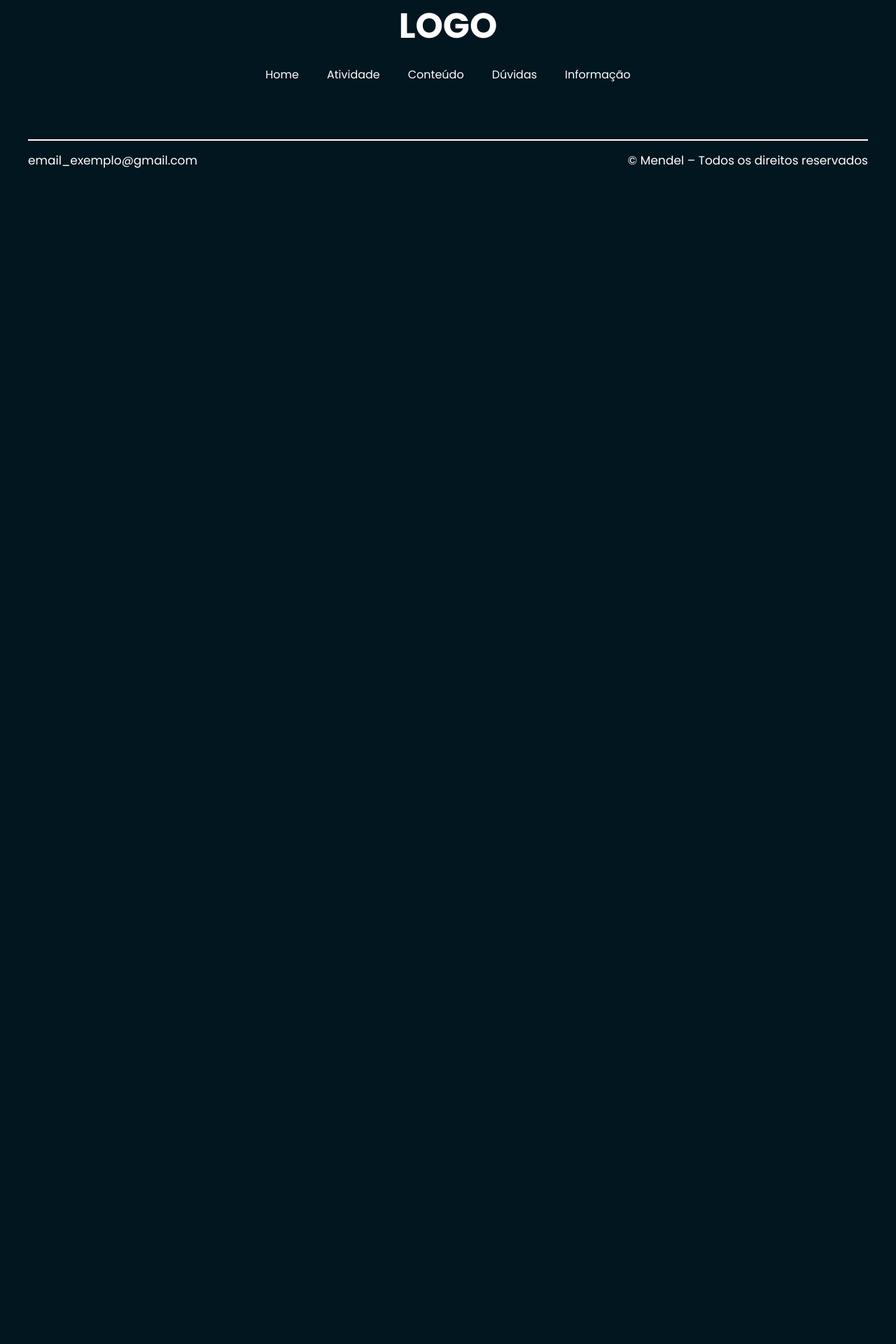
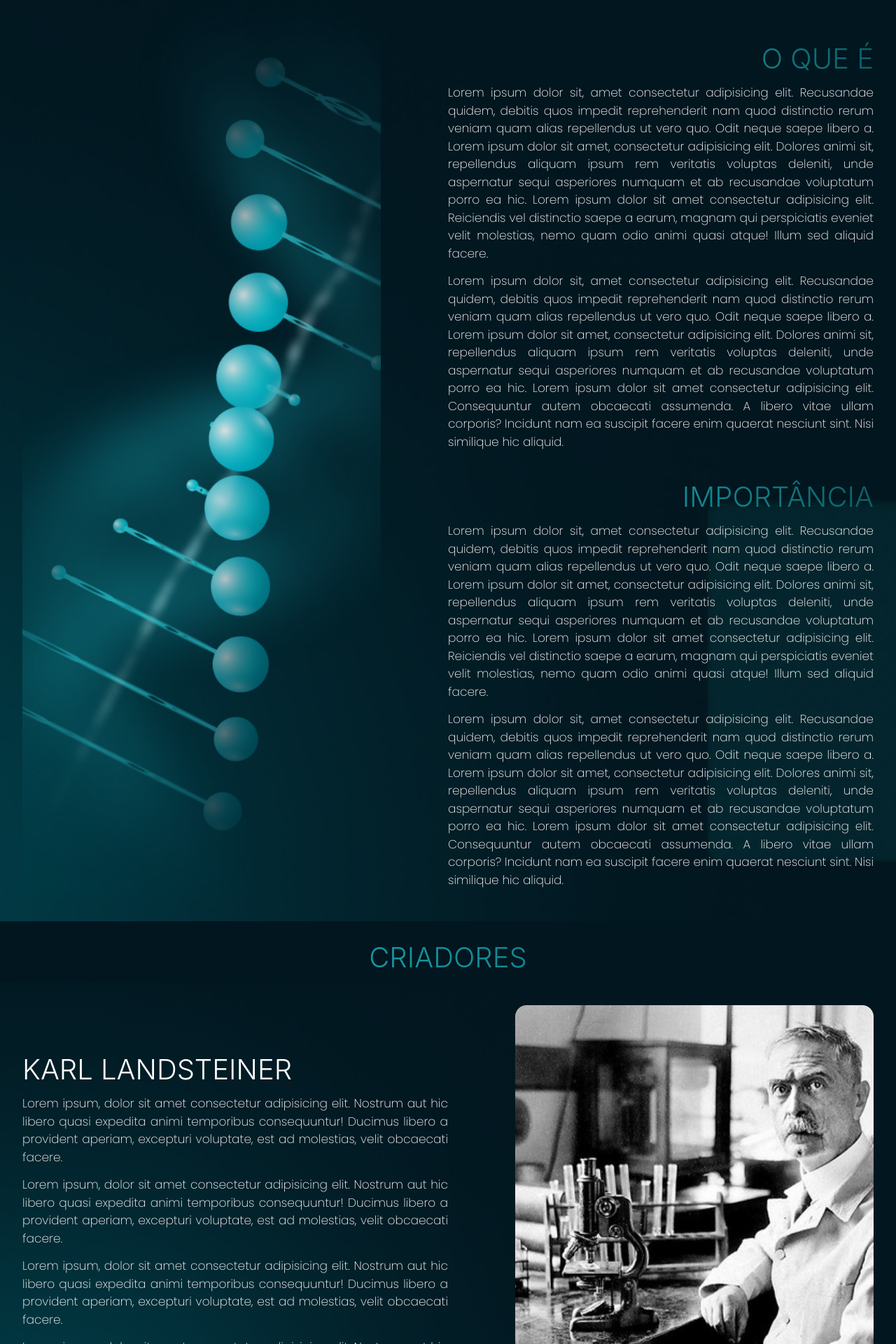
Before and after one commit to Matheus1415/Mendel, a React (Vite) app: page /fator-rh in a window 1280 px wide. Shown: the part 840-2760 px from the top of the page at 70% size. Before the commit the page ends 1123 px from the top, so only its background shows below. Built offline with nearby package versions, Linux system fonts and the light colour scheme.

Commit message:
modifições pedidas

```diff
--- a/src/pages/FatorRh/BiographyFatorRh.jsx
+++ b/src/pages/FatorRh/BiographyFatorRh.jsx
@@ -1,24 +1,30 @@
 import {Heading, Text, Flex, Box} from '@chakra-ui/react';
 import { LayoutBaseModify } from '../../layout/LayoutBaseModify';
 
-const BiographyFatorRh = ({Name, Url, PosicaoDoLado}) => {
+const BiographyFatorRh = ({title, isImageSrc, isRowReverse}) => {
 
 
     return(
         <LayoutBaseModify
-        isRowReverse={PosicaoDoLado}
+        isRowReverse={isRowReverse}
         isImage={true}
-        isImageSrc={Url}
+        isImageSrc={isImageSrc}
         >
+            <Heading variant="SecondTitle"> {title} </Heading>
+            <Text variant="Paragraph">
+                Lorem ipsum, dolor sit amet consectetur adipisicing elit. Nostrum aut hic libero quasi expedita animi temporibus consequuntur! Ducimus libero a provident aperiam, excepturi voluptate, est ad molestias, velit obcaecati facere.
+            </Text>
+            <Text variant="Paragraph">
+                Lorem ipsum, dolor sit amet consectetur adipisicing elit. Nostrum aut hic libero quasi expedita animi temporibus consequuntur! Ducimus libero a provident aperiam, excepturi voluptate, est ad molestias, velit obcaecati facere.
+            </Text>
+            <Text variant="Paragraph">
+                Lorem ipsum, dolor sit amet consectetur adipisicing elit. Nostrum aut hic libero quasi expedita animi temporibus consequuntur! Ducimus libero a provident aperiam, excepturi voluptate, est ad molestias, velit obcaecati facere.
+            </Text>
+            <Text variant="Paragraph">
+                Lorem ipsum, dolor sit amet consectetur adipisicing elit. Nostrum aut hic libero quasi expedita animi temporibus consequuntur! Ducimus libero a provident aperiam, excepturi voluptate, est ad molestias, velit obcaecati facere.
+            </Text>
 
-            <Flex flex="1" direction="row" justify="space-between" gap={6}>
-                <Box mr="5">
-                    <Heading variant="PrimaryTitle"> {Name} </Heading>
-                    <Text variant="Paragraph">
-                        Lorem ipsum dolor sit, amet consectetur adipisicing elit. Nostrum eum delectus fugiat quia porro rerum ut quas dolores esse necessitatibus sunt accusantium quisquam repellendus sit velit assumenda, blanditiis quo ratione. Lorem ipsum dolor sit amet consectetur adipisicing elit. Nobis fuga totam tenetur dolorem explicabo nemo, iusto earum odit aperiam dolorum aut praesentium accusantium deleniti temporibus eaque quo, similique rerum atque! Lorem ipsum dolor sit amet consectetur adipisicing elit. Reprehenderit id ut aspernatur doloremque aperiam iure excepturi quo sit repudiandae commodi pariatur ab, illum est tenetur fugit reiciendis ratione eligendi repellat. Lorem ipsum, dolor sit amet consectetur adipisicing elit. Aliquid est, suscipit quod, corporis a praesentium, sed mollitia id corrupti hic quam. Labore nihil accusamus nulla provident atque iusto eius facere? Lorem ipsum dolor sit amet consectetur, adipisicing elit. Explicabo, minus error. Praesentium tenetur ut, saepe esse eos ipsa labore, ipsum explicabo quae soluta amet cumque aperiam suscipit optio perferendis corporis.
-                    </Text>
-                </Box>
-            </Flex>
+
         </LayoutBaseModify>
 
     );
--- a/src/pages/FatorRh/index.jsx
+++ b/src/pages/FatorRh/index.jsx
@@ -9,22 +9,26 @@ import { ExamFactorRh } from './ExamFactorRh';
 export const FatorRh = () => {
     return(
         <>
-            <LayoutIntroduction query="FUNDAMENTOS">Fator Rhesus</LayoutIntroduction>
+            <LayoutIntroduction query="Fator Rh">Fator Rh</LayoutIntroduction>
 
             <LayoutBaseModify
             isRowReverse
             isImage
             isImageSrc="../public/img/DNA.png"
+            children
             >
                 <Heading variant="PrimaryTitle" textAlign="right">O que é</Heading>
-                <Text variant="Paragraph">Lorem ipsum dolor sit amet consectetur adipisicing elit. Consequuntur ex debitis ipsa perferendis id, totam eum eos laborum asperiores pariatur excepturi voluptas harum neque recusandae sunt ducimus corporis possimus. Ipsa. Lorem ipsum dolor sit amet consectetur adipisicing elit. Ducimus commodi alias aspernatur architecto, eveniet modi nam deleniti minima impedit atque quas illum repudiandae quisquam excepturi autem culpa dolore velit fugiat? Lorem ipsum dolor, sit amet consectetur adipisicing elit. Saepe exercitationem perferendis, sequi deserunt, nam repellendus repudiandae quae dolorum, vel reprehenderit harum fugiat odio odit asperiores nesciunt itaque accusamus molestiae accusantium?</Text>
-                <Heading variant="PrimaryTitle" textAlign="right">Importância?</Heading>
+                <Text variant="Paragraph">Lorem ipsum dolor sit, amet consectetur adipisicing elit. Recusandae quidem, debitis quos impedit reprehenderit nam quod distinctio rerum veniam quam alias repellendus ut vero quo. Odit neque saepe libero a. Lorem ipsum dolor sit amet, consectetur adipisicing elit. Dolores animi sit, repellendus aliquam ipsum rem veritatis voluptas deleniti, unde aspernatur sequi asperiores numquam et ab recusandae voluptatum porro ea hic. Lorem ipsum dolor sit amet consectetur adipisicing elit. Reiciendis vel distinctio saepe a earum, magnam qui perspiciatis eveniet velit molestias, nemo quam odio animi quasi atque! Illum sed aliquid facere.</Text>
+
+               <Text variant="Paragraph">Lorem ipsum dolor sit, amet consectetur adipisicing elit. Recusandae quidem, debitis quos impedit reprehenderit nam quod distinctio rerum veniam quam alias repellendus ut vero quo. Odit neque saepe libero a. Lorem ipsum dolor sit amet, consectetur adipisicing elit. Dolores animi sit, repellendus aliquam ipsum rem veritatis voluptas deleniti, unde aspernatur sequi asperiores numquam et ab recusandae voluptatum porro ea hic. Lorem ipsum dolor sit amet consectetur adipisicing elit. Consequuntur autem obcaecati assumenda. A libero vitae ullam corporis? Incidunt nam ea suscipit facere enim quaerat nesciunt sint. Nisi similique hic aliquid.</Text>
+                <Heading variant="PrimaryTitle" textAlign="right">Importância</Heading>
                 <Text variant="Paragraph">Lorem ipsum dolor sit, amet consectetur adipisicing elit. Recusandae quidem, debitis quos impedit reprehenderit nam quod distinctio rerum veniam quam alias repellendus ut vero quo. Odit neque saepe libero a. Lorem ipsum dolor sit amet, consectetur adipisicing elit. Dolores animi sit, repellendus aliquam ipsum rem veritatis voluptas deleniti, unde aspernatur sequi asperiores numquam et ab recusandae voluptatum porro ea hic. Lorem ipsum dolor sit amet consectetur adipisicing elit. Reiciendis vel distinctio saepe a earum, magnam qui perspiciatis eveniet velit molestias, nemo quam odio animi quasi atque! Illum sed aliquid facere.</Text>
 
                 <Text variant="Paragraph">Lorem ipsum dolor sit, amet consectetur adipisicing elit. Recusandae quidem, debitis quos impedit reprehenderit nam quod distinctio rerum veniam quam alias repellendus ut vero quo. Odit neque saepe libero a. Lorem ipsum dolor sit amet, consectetur adipisicing elit. Dolores animi sit, repellendus aliquam ipsum rem veritatis voluptas deleniti, unde aspernatur sequi asperiores numquam et ab recusandae voluptatum porro ea hic. Lorem ipsum dolor sit amet consectetur adipisicing elit. Consequuntur autem obcaecati assumenda. A libero vitae ullam corporis? Incidunt nam ea suscipit facere enim quaerat nesciunt sint. Nisi similique hic aliquid.</Text>
             </LayoutBaseModify>
-            <BiographyFatorRh Name="Karl Landsteiner" Url="../public/img/KarlLandsteiner.jpg" PosicaoDoLado={true}/>
-            <BiographyFatorRh Name="Alexander S. Wiener" Url="../public/img/Wiener.png" PosicaoDoLado={false}/>
+            <Heading variant="PrimaryTitle" textAlign="center">Criadores</Heading>
+            <BiographyFatorRh title="Karl Landsteiner" isImageSrc="../public/img/KarlLandsteiner.jpg" isRowReverse={false}/>
+            <BiographyFatorRh title="Alexander Solomon Wiener" isImageSrc="../public/img/Wiener.png" isRowReverse={false}/>
             <TableSection/>
             <ExamFactorRh/>
         </>
--- a/src/router/Router.jsx
+++ b/src/router/Router.jsx
@@ -25,7 +25,7 @@ export const RouterAsRouter = () => {
 
         <Route path="/alelos" element={<Alelos />} />
         <Route path="/puner" element={<PunerAll />} />
-        <Route path="/FatorRh" element={<FatorRh />} />
+        <Route path="/fator-rh" element={<FatorRh />} />
 
         <Route path="/puner" element={<PunerAll/>} />
         <Route path="/cromossomo" element={<Chromosomes/>} />
```
